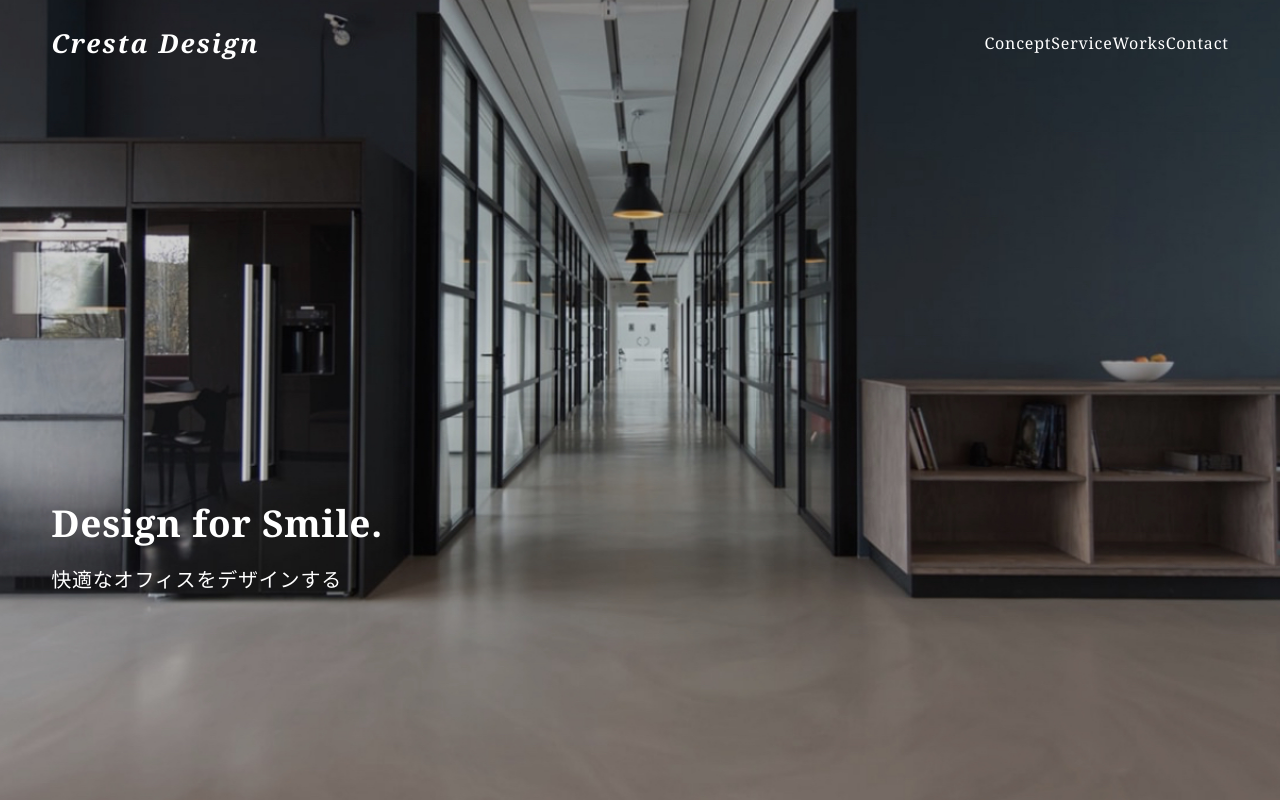
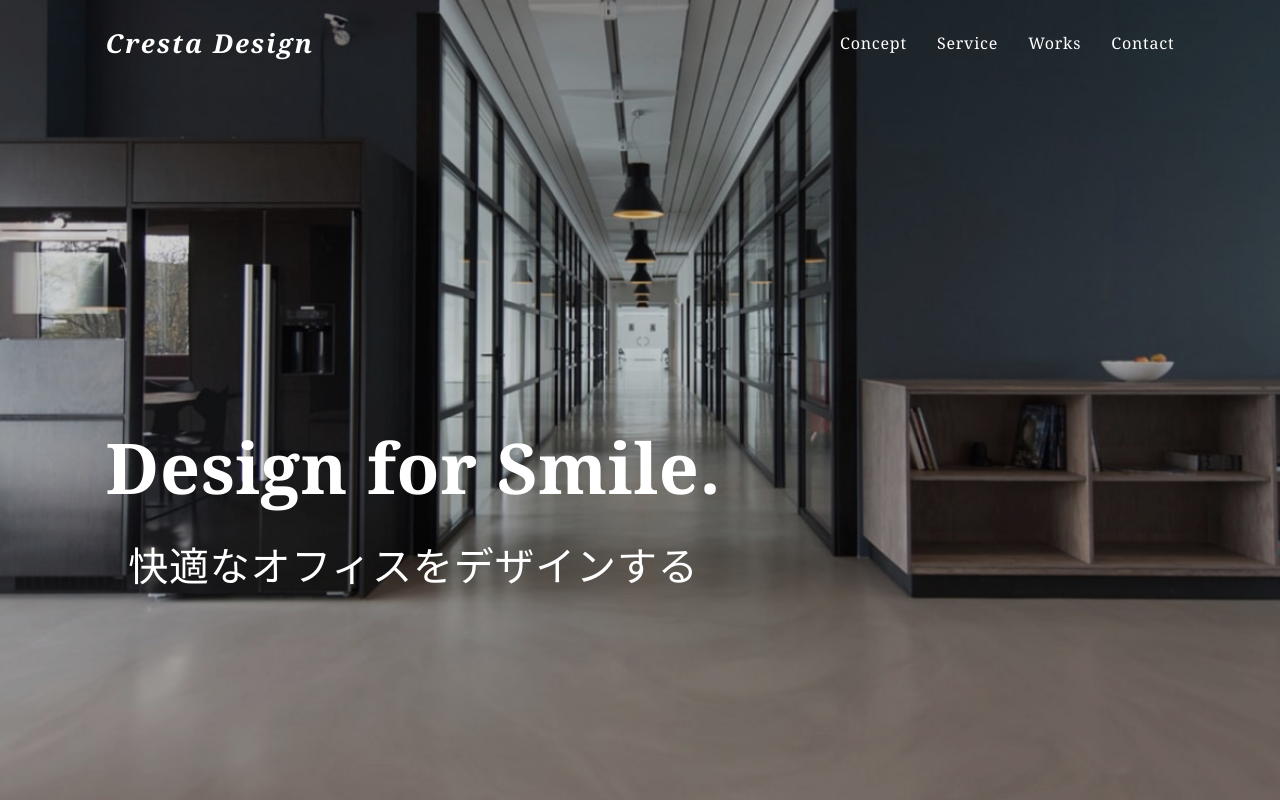
Before and after one commit to pi-no-95/DesignForSmile, a plain HTML site: page index.html in a window 1280 px wide. Shown: the top 800 px of the page. Drawn offline with Linux system fonts and the light colour scheme; some packages are replaced by stand-ins of ours.

Commit message:
Coding for PC display.

```diff
--- a/index.html
+++ b/index.html
@@ -17,11 +17,11 @@
     <div class="l-header__inner l-inner c-flex">
       <h1 class="header__title"><a href="#">Cresta Design</a></h1>
       <nav class="header__nav">
-        <ul class="c-flex">
-          <li><a href="#">Concept</a></li>
-          <li><a href="#">Service</a></li>
-          <li><a href="#">Works</a></li>
-          <li><a href="#">Contact</a></li>
+        <ul class="header__list c-flex">
+          <li class="header__item"><a href="#">Concept</a></li>
+          <li class="header__item"><a href="#">Service</a></li>
+          <li class="header__item"><a href="#">Works</a></li>
+          <li class="header__item"><a href="#">Contact</a></li>
         </ul>
       </nav>
       <button id="nav-btn" type="button" class="header__nav-btn"></button>
@@ -29,7 +29,7 @@
   </header>
 
   <div class="hero l-hero">
-    <div class="hero__wrapper l-inner">
+    <div class="hero__wrapper">
       <h1 class="hero__title">Design for Smile.</h1>
       <p class="hero__lead">快適なオフィスをデザインする</p>
     </div>
@@ -47,8 +47,8 @@
           </figcaption>
           <img src="img/concept-image@2x.jpg" alt="" class="concept__img">
         </figure>
+      </div>
       <div class="concept__sub-title c-section__sub-title" data-subtitle="Our Concept"></div>
-      </div>
     </div>
   </section>
 
@@ -77,6 +77,7 @@
   <section id="service" class="l-service c-section">
     <div class="service l-inner">
       <h2 class="service__title c-section__title">Service</h2>
+    </div>
     <div class="service__wrapper c-flex">
       <div class="service__card -hearing">
         <a href="#" class="service__link">Hearing</a>
@@ -88,6 +89,7 @@
         <a href="#" class="service__link">Direction</a>
       </div>
     </div>
+    <div class="l-inner">
       <div class="service__sub-title c-section__sub-title" data-subtitle="Our Service"></div>
     </div>
   </section>
--- a/sass/style.scss
+++ b/sass/style.scss
@@ -2,7 +2,7 @@
 
 $breakpoints: (
   "sm": "screen and (min-width: 400px)",
-  "md": "screen and (min-width: 600px)",
+  "md": "screen and (min-width: 860px)",
   "lg": "screen and (min-width: 1000px)",
   "xl": "screen and (min-width: 1200px)",
 ) !default;
@@ -10,6 +10,9 @@ $breakpoints: (
 $black: #171717;
 $primary: #282f35;
 $accent: #f7d43f;
+$side-sp: 4vw;
+$side-pc: 8.25vw;
+$inner-pc: 6.85vw;
 
 @mixin mq($breakpoint: md) {
   @media #{map-get($breakpoints,$breakpoint)} {
@@ -45,7 +48,11 @@ ul {
 }
 
 .l-inner {
-  margin: 0 4vw;
+  margin: 0 $side-sp;
+  @include mq() {
+    margin: 0 $side-pc;
+    padding: 0 $inner-pc;
+  }
 }
 .l-header {
   position: fixed;
@@ -54,9 +61,12 @@ ul {
 }
 .l-header__inner {
   padding: 30px 0;
-  width: calc(100% - 4vw * 2);
+  width: calc(100% - $side-sp * 2);
   justify-content: space-between;
   align-items: center;
+  @include mq() {
+    width: calc(100% - $side-pc * 2);
+  }
 }
 .l-hero {
   height: 100vh;
@@ -78,6 +88,9 @@ ul {
     .c-section__title {
       color: #fff;
       text-align: right;
+      @include mq() {
+        margin-right: -($inner-pc);
+      }
       &::after {
         background-color: currentColor;
       }
@@ -85,7 +98,11 @@ ul {
     .c-section__sub-title {
       text-align: left;
       color: #fff;
-      opacity: .1;
+      opacity: 0.1;
+      @include mq() {
+        margin-right: 0;
+        margin-left: -($inner-pc);
+      }
     }
   }
 }
@@ -94,6 +111,9 @@ ul {
   font-style: italic;
   letter-spacing: 3px;
   line-height: 1;
+  @include mq() {
+    font-size: 60px;
+  }
   &::after {
     display: inline-block;
     content: "";
@@ -102,6 +122,10 @@ ul {
     background-color: currentColor;
     vertical-align: 10px;
     margin-left: 30px;
+    @include mq() {
+      width: 200px;
+      vertical-align: 20px;
+    }
   }
 }
 .c-section__wrapper {
@@ -111,18 +135,28 @@ ul {
   font-size: 20px;
   text-align: center;
   font-weight: bold;
+  @include mq() {
+    font-size: 30px;
+  }
 }
 .c-section__text {
   font-size: 16px;
+  @include mq() {
+    line-height: 1.9;
+  }
 }
 .c-section__sub-title {
   font-size: 40px;
   font-weight: bold;
-  opacity: .05;
+  opacity: 0.05;
   text-align: right;
   margin-top: 40px;
+  @include mq() {
+    font-size: 90px;
+    margin-right: -($inner-pc);
+  }
   &::after {
-    content: attr(data-subtitle)"";
+    content: attr(data-subtitle) "";
   }
 }
 .c-btn {
@@ -152,6 +186,12 @@ ul {
   display: none;
   @include mq() {
     display: block;
+    font-size: 16px;
+  }
+}
+.header__item {
+  &:nth-of-type(n + 2) {
+    margin-left: 30px;
   }
 }
 .header__nav-btn {
@@ -185,28 +225,51 @@ ul {
 .hero__wrapper {
   position: absolute;
   bottom: 207px;
+  left: $side-sp;
+  @include mq() {
+    left: $side-pc;
+    text-align: center;
+  }
 }
 .hero__title {
   font-size: 37px;
+  @include mq() {
+    font-size: 70px;
+  }
 }
 .hero__lead {
   font-size: 20px;
   margin-top: 16px;
+  @include mq() {
+    font-size: 40px;
+    margin-top: 20px;
+  }
 }
 
 .concept__desc {
   flex-direction: column;
+  margin-top: 30px;
   @include mq() {
     flex-direction: row;
+    justify-content: space-between;
+    align-items: center;
+    margin-top: 60px;
   }
 }
 .concept__text {
   font-weight: bold;
-  margin-top: 30px;
+  @include mq() {
+    width: calc((100% - 12%) / 2);
+  }
 }
 .concept__img {
   margin-top: 30px;
+  @include mq() {
+    margin-top: 0;
+    width: calc((100% - 12%) / 2);
+  }
 }
+
 .works__wrapper {
   flex-direction: column;
   padding: 0 12px;
@@ -215,8 +278,12 @@ ul {
   }
 }
 .works__card {
-  &:nth-of-type(n+2) {
+  &:nth-of-type(n + 2) {
     margin-top: 30px;
+    @include mq() {
+      margin-top: 0;
+      margin-left: 20px;
+    }
   }
 }
 .works__img {
@@ -238,7 +305,6 @@ ul {
   }
 }
 .service__card {
-  margin: 0 -4vw;
   height: 250px;
   text-align: center;
   line-height: 250px;
@@ -247,8 +313,17 @@ ul {
   font-size: 20px;
   color: #ffffff;
   background: center / cover;
-  &:nth-of-type(n+2) {
+  @include mq() {
+    width: calc(100% / 3);
+    height: 320px;
+    line-height: 320px;
+    font-size: 40px;
+  }
+  &:nth-of-type(n + 2) {
     margin-top: 30px;
+    @include mq() {
+      margin-top: 0;
+    }
   }
   &.-hearing {
     background-image: url(../img/service-img01@2x.jpg);
@@ -263,8 +338,7 @@ ul {
 .service__link {
   display: block;
   &:hover {
-    opacity: .8;
-    background: linear-gradient(rgba(255, 255, 255, .2), rgba(255, 255, 255, .2));
+    background: linear-gradient(rgba(40, 47, 53, 0.6), rgba(40, 47, 53, 0.6));
   }
 }
 
@@ -274,8 +348,16 @@ ul {
 .contact__wrapper {
   margin-top: 80px;
 }
+.contact__lead {
+  @include mq() {
+    font-size: 20px;
+  }
+}
 .contact__btn {
   margin-top: 30px;
+  @include mq() {
+    margin-top: 40px;
+  }
 }
 
 .footer {
@@ -285,7 +367,7 @@ ul {
 .footer__copyright {
   line-height: 1;
   font-weight: bold;
-font-size: 14px;
+  font-size: 14px;
 }
 
 .u-text-upper {
```
Also changed, not shown: sass/style.css, 1 other file. Lines whose indentation alone changed are shown as unchanged.
